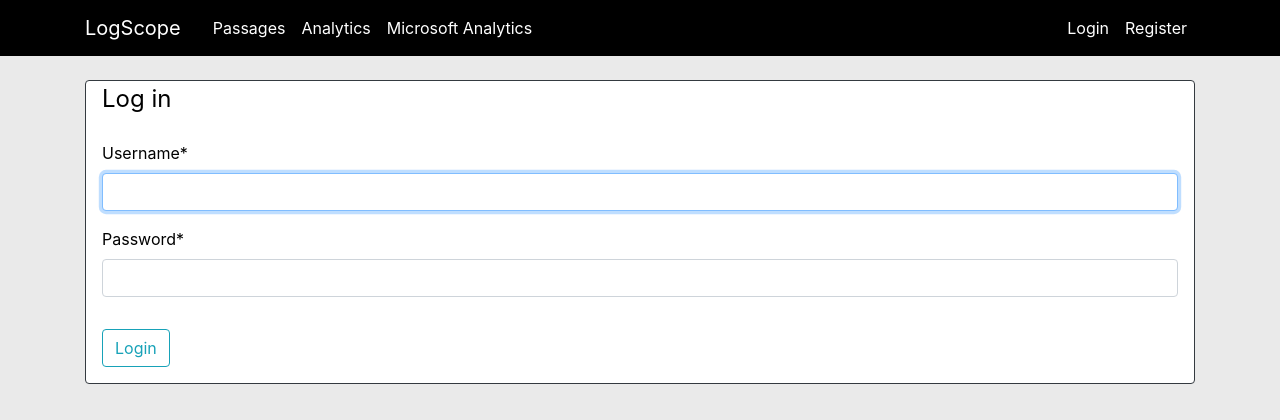
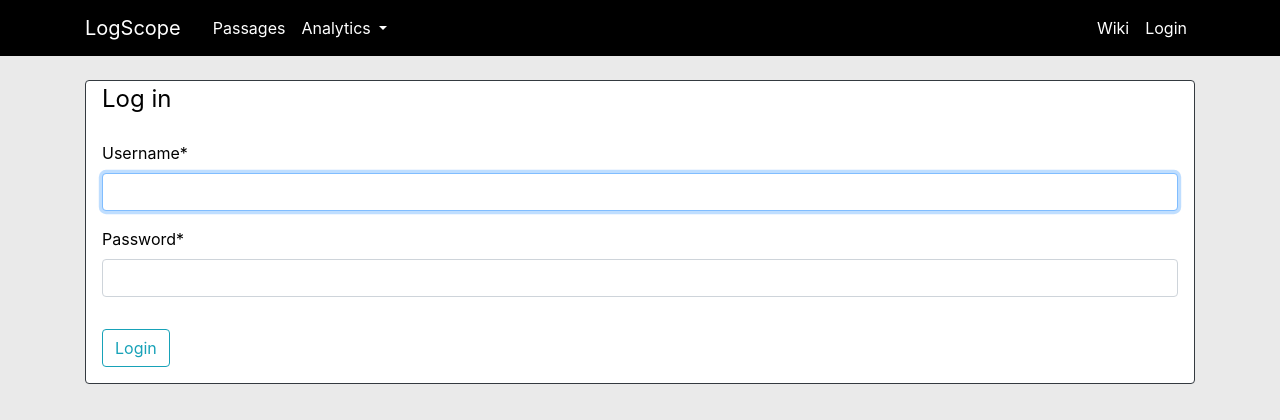
Before and after one commit to apm1005/TFG, a Django app: page /login/ in a window 1280 px wide. Shown: the top 420 px of the page. Run offline with Django 3.2, Linux system fonts and the light colour scheme; parts of the project's set-up code (start-up, migrations or seed data) failed here and were passed over; some libraries are stand-ins or nearby versions.

Commit message:
Change navbar and views #71

```diff
--- a/app/src/logscope/templates/logscope/analytics.html
+++ b/app/src/logscope/templates/logscope/analytics.html
@@ -1,7 +1,7 @@
 {% extends "logscope/base.html" %}
 {% block content %}
 <iframe width="1140" height="541.25"
-        src="https://app.powerbi.com/reportEmbed?reportId=aef44407-565e-4c1e-ae9f-7205a5419dd1&autoAuth=true&ctid=91712ccf-3177-4c32-b99a-4f1000ab72ff&config=eyJjbHVzdGVyVXJsIjoiaHR0cHM6Ly93YWJpLWV1cm9wZS1ub3J0aC1iLXJlZGlyZWN0LmFuYWx5c2lzLndpbmRvd3MubmV0LyJ9"
+        src="https://app.powerbi.com/reportEmbed?reportId=ab74e3e1-d2bb-4884-b08b-5518b4f31ece&autoAuth=true&ctid=91712ccf-3177-4c32-b99a-4f1000ab72ff&config=eyJjbHVzdGVyVXJsIjoiaHR0cHM6Ly93YWJpLWV1cm9wZS1ub3J0aC1iLXJlZGlyZWN0LmFuYWx5c2lzLndpbmRvd3MubmV0LyJ9"
         frameborder="0" allowFullScreen="true">
 </iframe>
 {% endblock content %}
--- a/app/src/logscope/templates/logscope/base.html
+++ b/app/src/logscope/templates/logscope/base.html
@@ -39,19 +39,26 @@
                     <div class="navbar-nav">
                         <a class="nav-item nav-link" href="{% url 'passage' %}">Passages</a>
                     </div>
-                    <div class="navbar-nav">
-                        <a class="nav-item nav-link" href="{% url 'statistic' %}">Analytics</a>
-                    </div>
-                    <div class="navbar-nav">
-                        <a class="nav-item nav-link" href="{% url 'analytics' %}">Microsoft Analytics</a>
-                    </div>
+                    <ul class="navbar-nav mr-auto">
+                        <li class="nav-item dropdown">
+                            <a class="nav-link dropdown-toggle" id="navbarDropdown" role="button" data-toggle="dropdown" aria-haspopup="true" aria-expanded="false">
+                                Analytics
+                            </a>
+                            <div class="dropdown-menu" aria-labelledby="navbarDropdown">
+                                <a class="dropdown-item" href="{% url 'analytics' %}">Launcher & VPN</a>
+                                <div class="dropdown-divider"></div>
+                                <a class="dropdown-item" href="{% url 'microsoft_analytics' %}">Microsoft</a>
+                                <a class="dropdown-item" href="{% url 'usage_by_location' %}">Usage by location</a>
+                            </div>
+                        </li>
+                    </ul>
                     <!-- Navbar Right Side -->
                     <div class="navbar-nav ml-auto">
+                        <a class="nav-item nav-link" href="#">Wiki</a>
                         {% if user.is_authenticated %}
                             <a class="nav-item nav-link" href="{% url 'logout' %}">Logout</a>
                         {% else %}
                             <a class="nav-item nav-link" href="{% url 'login' %}">Login</a>
-                            <a class="nav-item nav-link" href="{% url 'register' %}">Register</a>
                         {% endif %}
                     </div>
                 </div>
--- a/app/src/logscope/templates/logscope/home.html
+++ b/app/src/logscope/templates/logscope/home.html
@@ -30,9 +30,9 @@
                 <div class="col-sm-4 text-center">
                     <div class="card border-info">
                         <div class="card-body">
-                            <h5 class="card-title">Statistics</h5>
+                            <h5 class="card-title">Launcher & VPN Analytics</h5>
                             <p class="card-text">Power BI reports to understand how apps are being used.</p>
-                            <a href="{% url 'statistic' %}" class="btn btn-outline-dark btn-block">Go</a>
+                            <a href="{% url 'analytics' %}" class="btn btn-outline-dark btn-block">Go</a>
                         </div>
                     </div>
                 </div>
@@ -41,7 +41,7 @@
                         <div class="card-body">
                             <h5 class="card-title">Microsoft Analytics</h5>
                             <p class="card-text">App provided by Microsoft that uses Power BI reports.</p>
-                            <a href="{% url 'statistic' %}" class="btn btn-outline-dark btn-block">Go</a>
+                            <a href="{% url 'microsoft_analytics' %}" class="btn btn-outline-dark btn-block">Go</a>
                         </div>
                     </div>
                 </div>
--- a/app/src/logscope/urls.py
+++ b/app/src/logscope/urls.py
@@ -3,17 +3,17 @@ from django.contrib.auth import views as auth_views
 from .views import (
     HomeView,
     PassageTableView,
-    StatisticView,
     AnalyticsView,
-    register,
+    MicrosoftAnalyticsView,
+    LocationAnalyticsView,
 )
 
 urlpatterns = [
     path('', HomeView.as_view(), name='logscope-home'),
     path('passage/', PassageTableView.as_view(), name='passage'),
-    path('statistic/', StatisticView.as_view(), name='statistic'),
     path('analytics/', AnalyticsView.as_view(), name='analytics'),
-    path('register/', register, name='register'),
+    path('microsoft_analytics/', MicrosoftAnalyticsView.as_view(), name='microsoft_analytics'),
+    path('usage_by_location/', LocationAnalyticsView.as_view(), name='usage_by_location'),
     path('login/', auth_views.LoginView.as_view(template_name='logscope/login.html'), name='login'),
     path('logout/', auth_views.LogoutView.as_view(template_name='logscope/logout.html'), name='logout'),
 ]
```
Also changed, not shown: app/src/logscope/templates/logscope/microsoft_analytics.html (added, +7 -0 lines), app/src/logscope/templates/logscope/statistic.html (deleted, +0 -7 lines), app/src/logscope/templates/logscope/usage_by_location.html (added, +7 -0 lines), app/src/logscope/views.py (+8 -15 lines).
